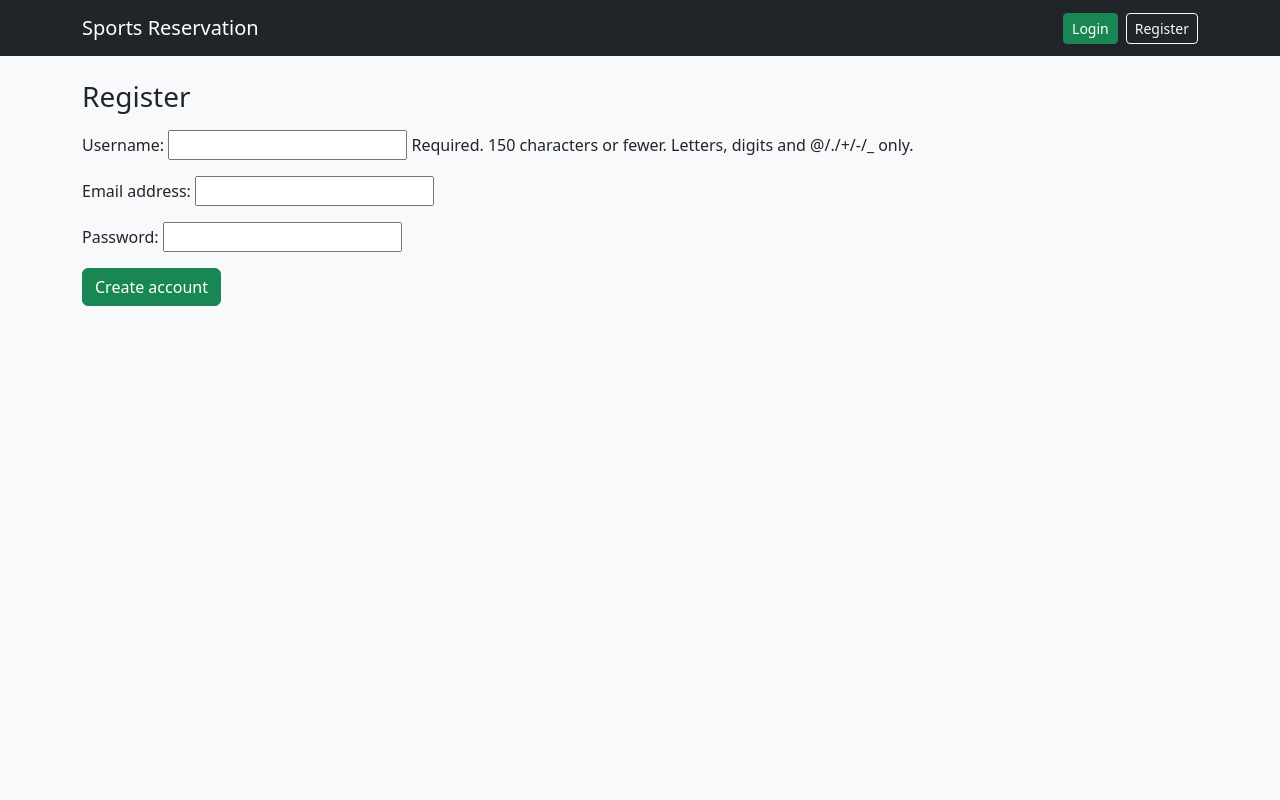
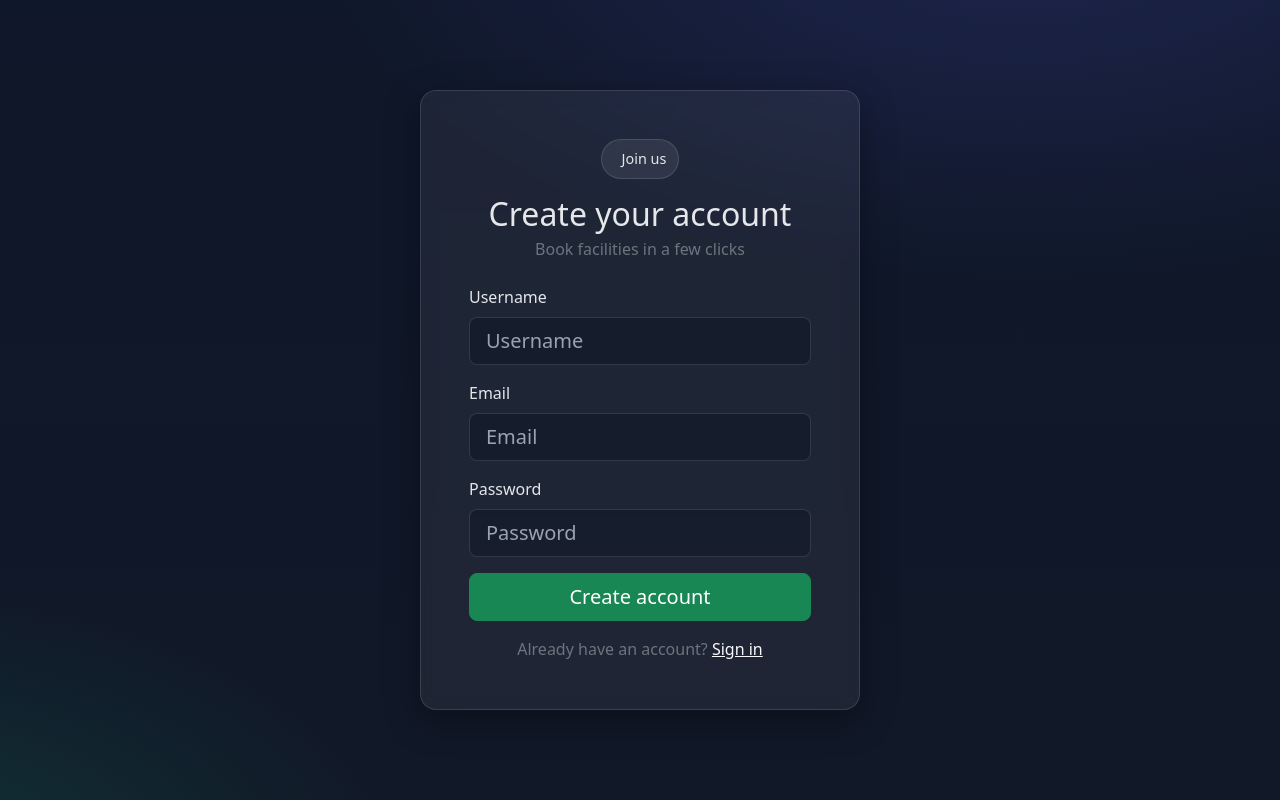
Before and after one commit to DixieBloom1/sports-reservation, a Django app: page /register/ in a window 1280 px wide. Run offline with Django 5.2, Linux system fonts and the light colour scheme.

Commit message:
Login and register form refactor

```diff
--- a/mysite/images/forms.py
+++ b/mysite/images/forms.py
@@ -1,31 +1,57 @@
-# reservations/forms.py
 from django import forms
+from django.contrib.auth.forms import AuthenticationForm
 from django.contrib.auth.models import User
-from .models import Booking, UserProfile
+from .models import Booking, UserProfile  # make sure UserProfile exists in models.py
 
+class LoginForm(AuthenticationForm):
+    def __init__(self, *args, **kwargs):
+        super().__init__(*args, **kwargs)
+        self.fields["username"].widget.attrs.update({
+            "class": "form-control form-control-lg", "placeholder": "Username"
+        })
+        self.fields["password"].widget.attrs.update({
+            "class": "form-control form-control-lg", "placeholder": "Password"
+        })
 
 class RegisterForm(forms.ModelForm):
-    password = forms.CharField(widget=forms.PasswordInput)
+    password = forms.CharField(
+        widget=forms.PasswordInput(attrs={"class": "form-control form-control-lg", "placeholder": "Password"})
+    )
     class Meta:
         model = User
         fields = ["username", "email", "password"]
+
+    def __init__(self, *args, **kwargs):
+        super().__init__(*args, **kwargs)
+        self.fields["username"].widget.attrs.update({
+            "class": "form-control form-control-lg", "placeholder": "Username"
+        })
+        self.fields["email"].widget.attrs.update({
+            "class": "form-control form-control-lg", "placeholder": "Email"
+        })
 
 class BookingForm(forms.ModelForm):
     class Meta:
         model = Booking
         fields = ["start_dt", "end_dt"]
         widgets = {
-            "start_dt": forms.DateTimeInput(attrs={"type": "datetime-local"}),
-            "end_dt": forms.DateTimeInput(attrs={"type": "datetime-local"}),
+            "start_dt": forms.DateTimeInput(attrs={"type": "datetime-local", "class": "form-control"}),
+            "end_dt": forms.DateTimeInput(attrs={"type": "datetime-local", "class": "form-control"}),
         }
 
 class UserForm(forms.ModelForm):
     class Meta:
         model = User
         fields = ["username", "email"]
+        widgets = {
+            "username": forms.TextInput(attrs={"class": "form-control form-control-lg", "placeholder": "Username"}),
+            "email": forms.EmailInput(attrs={"class": "form-control form-control-lg", "placeholder": "Email"}),
+        }
 
 class ProfileForm(forms.ModelForm):
     class Meta:
         model = UserProfile
         fields = ["phone"]
-        widgets = {"phone": forms.TextInput(attrs={"placeholder": "+385..."})}
+        widgets = {
+            "phone": forms.TextInput(attrs={"class": "form-control form-control-lg", "placeholder": "+385..."}),
+        }
--- /dev/null
+++ b/mysite/images/static/images/auth.css
@@ -0,0 +1,53 @@
+/* Auth pages look */
+body.auth {
+  min-height: 100vh;
+  background:
+    radial-gradient(1200px 600px at 80% -10%, rgba(99,102,241,.18), transparent 60%),
+    radial-gradient(900px 500px at -10% 110%, rgba(16,185,129,.18), transparent 60%),
+    linear-gradient(180deg, #0f172a 0%, #111827 100%);
+}
+
+/* Hide navbar on auth pages (optional) */
+.auth .navbar { display: none; }
+
+/* Centering and card */
+.auth-wrapper {
+  min-height: 100vh;
+  display: grid;
+  place-items: center;
+  padding: 2rem;
+}
+.auth-card {
+  width: 100%;
+  max-width: 440px;
+  background: rgba(255,255,255,0.06);
+  backdrop-filter: blur(8px);
+  -webkit-backdrop-filter: blur(8px);
+  border: 1px solid rgba(255,255,255,0.12);
+  border-radius: 1rem;
+  box-shadow: 0 10px 35px rgba(0,0,0,.35);
+  color: #e5e7eb;
+}
+
+/* Form fields inside the auth card */
+.auth-card .form-control,
+.auth-card .form-select {
+  background: rgba(17,24,39,.55);
+  border: 1px solid rgba(255,255,255,.12);
+  color: #e5e7eb;
+}
+.auth-card .form-control::placeholder { color: #9ca3af; }
+.auth-card .form-control:focus {
+  border-color: #818cf8;
+  box-shadow: 0 0 0 .2rem rgba(129,140,248,.25);
+  color: #fff;
+  background: rgba(17,24,39,.75);
+}
+
+/* Small brand chip */
+.brand-badge {
+  display: inline-flex; align-items: center; gap:.5rem;
+  padding:.5rem .75rem; border-radius: 999px;
+  background: rgba(255,255,255,.08); border:1px solid rgba(255,255,255,.12);
+  color:#e5e7eb; font-size:.9rem;
+}
--- a/mysite/images/templates/account/register.html
+++ b/mysite/images/templates/account/register.html
@@ -1,9 +1,45 @@
 {% extends "base.html" %}
+{% block body_class %}auth{% endblock %}
 {% block content %}
-<h3>Register</h3>
-<form method="post" class="mt-3">
-  {% csrf_token %}
-  {{ form.as_p }}
-  <button class="btn btn-success">Create account</button>
-</form>
+<div class="auth-wrapper">
+  <div class="auth-card p-4 p-md-5">
+    <div class="mb-4 text-center">
+      <span class="brand-badge"><i class="bi bi-stars"></i> Join us</span>
+      <h2 class="mt-3 mb-1">Create your account</h2>
+      <p class="text-secondary mb-0">Book facilities in a few clicks</p>
+    </div>
+
+    <form method="post" novalidate>
+      {% csrf_token %}
+      {% if form.non_field_errors %}
+        <div class="alert alert-danger py-2">{{ form.non_field_errors }}</div>
+      {% endif %}
+
+      <div class="mb-3">
+        <label class="form-label">Username</label>
+        {{ form.username }}
+        {% if form.username.errors %}<div class="text-danger small">{{ form.username.errors }}</div>{% endif %}
+      </div>
+
+      <div class="mb-3">
+        <label class="form-label">Email</label>
+        {{ form.email }}
+        {% if form.email.errors %}<div class="text-danger small">{{ form.email.errors }}</div>{% endif %}
+      </div>
+
+      <div class="mb-3">
+        <label class="form-label">Password</label>
+        {{ form.password }}
+        {% if form.password.errors %}<div class="text-danger small">{{ form.password.errors }}</div>{% endif %}
+      </div>
+
+      <button class="btn btn-success btn-lg w-100">Create account</button>
+    </form>
+
+    <div class="text-center mt-3">
+      <span class="text-secondary">Already have an account?</span>
+      <a class="link-light" href="{% url 'images:login' %}">Sign in</a>
+    </div>
+  </div>
+</div>
 {% endblock %}
--- a/mysite/images/templates/base.html
+++ b/mysite/images/templates/base.html
@@ -1,13 +1,16 @@
 <!doctype html>
 <html lang="en">
+{% load static %}
 <head>
   <meta charset="utf-8">
   <title>Sports Reservation</title>
   <meta name="viewport" content="width=device-width, initial-scale=1">
   <!-- Bootstrap CSS -->
   <link href="https://cdn.jsdelivr.net/npm/bootstrap@5.3.3/dist/css/bootstrap.min.css" rel="stylesheet">
+  <!-- App CSS -->
+  <link rel="stylesheet" href="{% static 'images/auth.css' %}">
 </head>
-<body class="bg-light">
+<body class="bg-light {% block body_class %}{% endblock %}">
 
 <nav class="navbar navbar-expand-lg navbar-dark bg-dark mb-4">
   <div class="container">
--- a/mysite/images/urls.py
+++ b/mysite/images/urls.py
@@ -1,6 +1,7 @@
 from django.urls import path
 from django.contrib.auth import views as auth_views
 from . import views
+from .forms import LoginForm
 
 app_name = "images"
 
@@ -8,8 +9,10 @@ urlpatterns = [
     path("", views.home, name="facilities_list"),
     path("facilities/<int:pk>/", views.facility_detail, name="facility_detail"),
     path("register/", views.register_view, name="register"),
-    path("login/", auth_views.LoginView.as_view(template_name="account/login.html"), name="login"),
-    path("logout/", auth_views.LogoutView.as_view(), name="logout"),
+    path("login/", auth_views.LoginView.as_view(
+        template_name="account/login.html",
+        authentication_form=LoginForm
+    ), name="login"),
     path("book/<int:facility_id>/", views.book_view, name="book"),
     path("bookings/", views.my_bookings, name="my_bookings"),
     path("bookings/<int:pk>/cancel/", views.cancel_booking, name="cancel_booking"),
--- a/mysite/mysite/settings.py
+++ b/mysite/mysite/settings.py
@@ -116,7 +116,7 @@ USE_TZ = True
 # Static files (CSS, JavaScript, Images)
 # https://docs.djangoproject.com/en/5.1/howto/static-files/
 
-STATIC_URL = 'static/'
+STATIC_URL = "/static/"
 
 # Default primary key field type
 # https://docs.djangoproject.com/en/5.1/ref/settings/#default-auto-field
```
Also changed, not shown: mysite/images/templates/account/login.html (+33 -7 lines).
